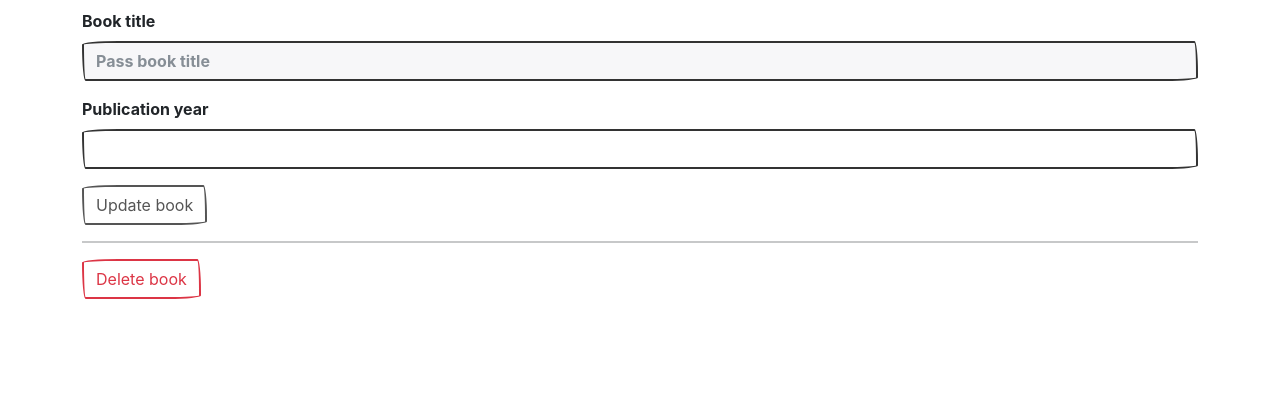
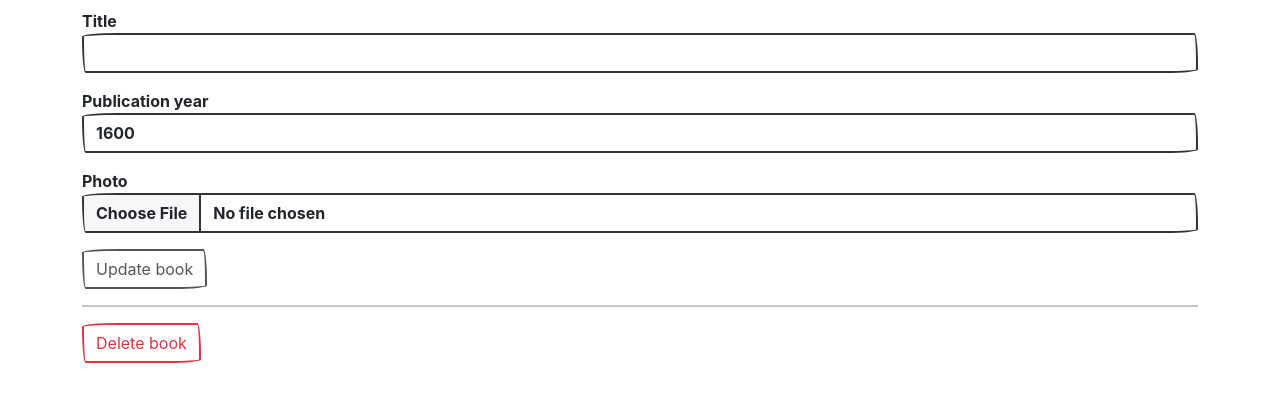
Before and after one commit to zaldis/MAcademy2021, a Django app: template microblog/templates/blog/book_detail.html in a window 1280 px wide. Shown: the part 87-489 px from the top of the page. Run offline with Django 3.2, Linux system fonts and the light colour scheme; the template is opened without the code that fills it: values that come from a table or form of the project are taken from there, others are empty; some libraries are stand-ins or nearby versions; some web fonts are replaced.

Commit message:
Extend styles
- Add favicon
- Add filter to apply styles in templates
- Add django forms
- Add static/media files

```diff
--- a/microblog/blog/models/book.py
+++ b/microblog/blog/models/book.py
@@ -4,7 +4,8 @@ from django.urls import reverse
 
 class Book(models.Model):
     title = models.TextField(primary_key=True, verbose_name="title")
-    publication_year = models.PositiveIntegerField(verbose_name="publication year")
+    publication_year = models.PositiveIntegerField(verbose_name="publication year", default=1600)
+    photo = models.ImageField(upload_to='book_photos', null=True, blank=True)
 
     class Meta:
         verbose_name = 'book'
--- /dev/null
+++ b/microblog/blog/templatetags/style_filter.py
@@ -0,0 +1,11 @@
+from django import template
+
+
+register = template.Library()
+
+
+@register.filter
+def addclass(field, css):
+    return field.as_widget(
+        attrs={"class": css}
+    )
--- a/microblog/blog/views/books.py
+++ b/microblog/blog/views/books.py
@@ -1,81 +1,84 @@
-from django.shortcuts import get_object_or_404, render, HttpResponseRedirect
+from django.shortcuts import render, HttpResponseRedirect
 from django.urls import reverse
-from django.views import View
-from django.views.generic import ListView, DetailView, CreateView, UpdateView, DeleteView
+from django.views.generic import ListView, CreateView, UpdateView, DeleteView
+from django.views.generic.edit import FormView
 from django.views.decorators.http import require_http_methods
+from django import forms
 
 from blog.models import Book
 
 
+class BookForm(forms.ModelForm):
+    class Meta:
+        model = Book
+        fields = ('title', 'publication_year', 'photo')
+        widgets = {
+            'title': forms.TextInput(),
+        }
+
+
+class BookDetailForm(BookForm):
+    title = forms.CharField(disabled=True)
+
+
 @require_http_methods(["GET", "POST"])
 def books_list(request):
+    books = Book.objects.order_by('-publication_year', 'title')
+    form = BookForm()
+    context = {
+        'books': books,
+        'form': form
+    }
+
     if request.method == 'GET':
-        books = Book.objects.order_by('-publication_year', 'title')
-        context = {
-            'books': books,
-        }
         return render(request, 'blog/books.html', context=context)
 
     if request.method == 'POST':
-        fields = {
-            'title': request.POST.get('title'),
-            'publication_year': request.POST.get('publication_year')
-        }
-        Book.objects.create(**fields)
+        form = BookForm(request.POST)
+        if form.is_valid():
+            Book.objects.create(**form.cleaned_data)
+            return HttpResponseRedirect(request.path)
 
-    return HttpResponseRedirect(request.path)
+    context['form'] = form
+    return render(request, 'blog/books.html', context=context)
 
 
-# class BookList(View):
+class BookCreateView(CreateView):
+    model = Book
+    form_class = BookForm
 
-#     def get(self, request, *args, **kwargs):
-#         books = Book.objects.order_by('-publication_year', 'title')
-#         context = {
-#             'books': books,
-#         }
-#         return render(request, 'blog/books.html', context=context)
-
-#     def post(self, request, *args, **kwargs):
-#         fields = {
-#             'title': request.POST.get('title'),
-#             'publication_year': request.POST.get('publication_year')
-#         }
-#         Book.objects.create(**fields)
-#         return HttpResponseRedirect(request.path)
+    def get_success_url(self) -> str:
+        created_book = self.get_context_data()['book']
+        return reverse('v2:book-detail', args=[created_book.title])
 
 
-class BookListView(ListView):
+class BookListView(ListView, FormView):
     model = Book
+    form_class = BookForm
     ordering = ['-publication_year', 'title']
     template_name='blog/books.html'
     context_object_name = 'books'
 
     def post(self, request, *args, **kwargs):
-        fields = {
-            'title': request.POST.get('title'),
-            'publication_year': request.POST.get('publication_year')
-        }
-        Book.objects.create(**fields)
-        return HttpResponseRedirect(request.path)
+        books = super().get_queryset()
+        view = BookCreateView.as_view(
+            extra_context={'books': books},
+            template_name=self.template_name
+        )
+        return view(request, *args, **kwargs)
 
 
-class BookDetailView(DetailView, UpdateView):
+class BookDetailView(UpdateView):
     model = Book
-    fields = ['title', 'publication_year']
+    form_class=BookDetailForm
     template_name = 'blog/book_detail.html'
     context_object_name = 'book'
-
-    def get_object(self, queryset=None):
-        title = self.kwargs.get('title')
-        return get_object_or_404(Book, title=title)
+    pk_url_kwarg = 'title'
 
 
 class BookDeleteView(DeleteView):
     model = Book
-
-    def get_object(self, queryset=None):
-        title = self.kwargs.get('title')
-        return get_object_or_404(Book, title=title)
+    pk_url_kwarg = 'title'
 
     def get_success_url(self) -> str:
         return reverse('v2:book-list')
--- a/microblog/microblog/urls.py
+++ b/microblog/microblog/urls.py
@@ -1,11 +1,16 @@
 """
 URL Configuration
 """
+from django.conf import settings
+from django.conf.urls.static import static
 from django.contrib import admin
-from django.urls import path, include
+from django.urls import include, path
 
 
 urlpatterns = [
     path('admin/', admin.site.urls),
     path('', include('blog.urls'))
 ]
+
+if settings.DEBUG:
+    urlpatterns += static(settings.MEDIA_URL, document_root=settings.MEDIA_ROOT)
--- a/microblog/templates/404.html
+++ b/microblog/templates/404.html
@@ -12,6 +12,7 @@
 
 
 {% block body %}
+<hr>
 <div class="card" style="width: 60%; margin: auto;">
     <div class="card-header">
         К сожалению такой страницы не существует ;(
--- a/microblog/templates/base.html
+++ b/microblog/templates/base.html
@@ -4,6 +4,7 @@
 <html>
 <head>
     <link rel="stylesheet" href="{% static 'bootstrap.css' %}">
+    <link rel="shortcut icon" type="image/png" href="{% static 'favicon.png' %}"/>
 
     <title>
         {% block title %}{% endblock %}
--- a/microblog/templates/blog/book_detail.html
+++ b/microblog/templates/blog/book_detail.html
@@ -1,23 +1,37 @@
 {% extends 'base.html' %}
+{% load style_filter %}
 
 {% block title %}Book detail: {{ book.title }}{% endblock %}
-
 {% block header %}Book detail: {{ book.title }}{% endblock %}
 
 {% block body %}
-<form method='post'>
+{% if book.photo %}
+    <div>
+        <img src="{{ book.photo.url }}"
+             class="rounded mx-auto d-block"
+             width="600" height="400"
+        >
+    </div>
+{% else %}
+    <div></div>
+{% endif %}
+
+<form enctype='multipart/form-data' method='post'>
     {% csrf_token %}
 
+    {% for field in form %}
     <div class="mb-3">
-        <label for="book-title" class="form-label">Book title</label>
-        <input type="text" class="form-control" id="book-title" readonly
-            name="title" placeholder="Pass book title" value="{{ book.title }}">
+        {% for error in field.errors %}
+        <div class="alert alert-danger" role="alert">
+            {{ error }}
+        </div>
+        {% endfor %}
+
+        <label for="{{ field.id_for_label }}" css="form-label">{{ field.label }}</label>
+        {{ field|addclass:"form-control" }}
     </div>
-    <div class="mb-3">
-        <label for="book-publication-year" class="form-label">Publication year</label>
-        <input type='number' class="form-control" id="book-publication-year"
-            name="publication_year" min="1600" max="2050" value={{ book.publication_year }}>
-    </div>
+    {% endfor %}
+
     <button type='submit' class="btn btn-outline-secondary">Update book</button>
 </form>
 
--- a/requirements.txt
+++ b/requirements.txt
@@ -1,2 +1,3 @@
 Django==3.2.8
 autopep8==1.6.0
+Pillow==8.4.0
```
Also changed, not shown: microblog/microblog/settings.py (+6 -3 lines), microblog/templates/blog/books.html (+22 -9 lines), microblog/templates/blog/index.html (+7 -1 lines), microblog/blog/migrations/0006_auto_20211216_1808.py (added), microblog/blog/static/bootstrap.css (renamed from microblog/static/bootstrap.css), microblog/blog/static/error.jpg (added), microblog/blog/static/favicon.png (added), microblog/blog/static/main.jpg (added), microblog/blog/templatetags/__init__.py (added), 1 other file.
